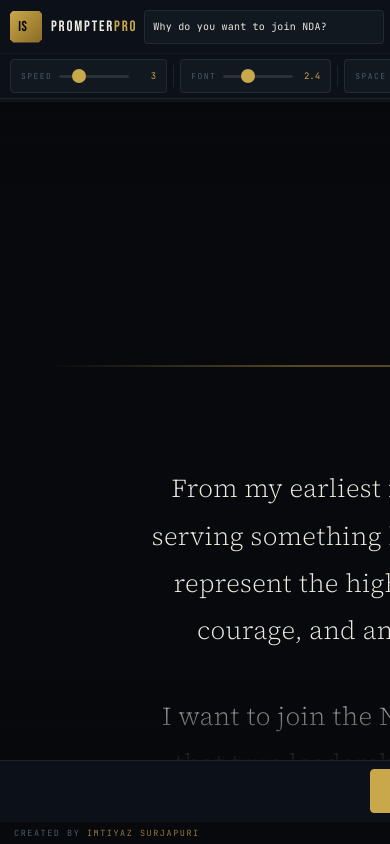
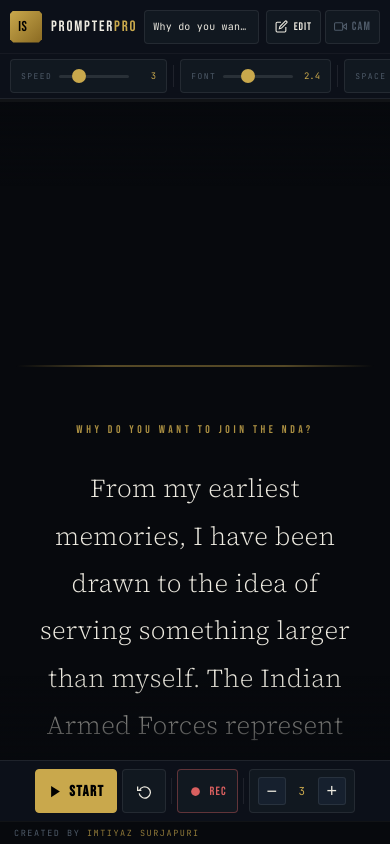
Before and after one commit to imtiyazkth/Teleprompter1, a plain HTML site: page index.html in a window 390 px wide. Drawn offline with Linux system fonts and the light colour scheme.

Commit message:
Add files via upload

```diff
--- a/index.html
+++ b/index.html
@@ -2,7 +2,7 @@
 <html lang="en">
 <head>
 <meta charset="UTF-8">
-<meta name="viewport" content="width=device-width, initial-scale=1.0, viewport-fit=cover">
+<meta name="viewport" content="width=device-width, initial-scale=1.0, maximum-scale=1.0, user-scalable=no, viewport-fit=cover">
 <meta name="apple-mobile-web-app-capable" content="yes">
 <meta name="theme-color" content="#07090d">
 <title>PrompterPro — Imtiyaz Surjapuri</title>
@@ -12,7 +12,7 @@
    TOKENS & RESET
 ═══════════════════════════════════════════════════ */
 *,*::before,*::after{box-sizing:border-box;margin:0;padding:0}
-html,body{height:100%;-webkit-text-size-adjust:100%}
+html,body{height:100%;-webkit-text-size-adjust:100%;overflow-x:hidden;}
 
 :root{
   /* palette */
@@ -46,6 +46,8 @@
   overflow:hidden;
   -webkit-font-smoothing:antialiased;
   touch-action:manipulation;
+  height:100%;
+  height:-webkit-fill-available;
 }
 
 /* ═══════════════════════════════════════════════════
@@ -54,8 +56,12 @@
 #app{
   display:grid;
   grid-template-rows:auto 3px 1fr auto auto;
+  height:100vh;
   height:100dvh;
+  max-height:100vh;
   max-height:100dvh;
+  max-width:100vw;
+  width:100%;
   overflow:hidden;
   position:relative;
 }
@@ -68,6 +74,8 @@
   border-bottom:1px solid var(--brd);
   z-index:20;
   flex-shrink:0;
+  max-width:100vw;
+  overflow:hidden;
 }
 
 /* ── Row 1 ── */
@@ -78,6 +86,8 @@
   gap:10px;
   min-height:54px;
   border-bottom:1px solid var(--brd2);
+  overflow:hidden;
+  max-width:100%;
 }
 
 /* Logo block */
@@ -134,19 +144,22 @@
   font-size:10px;
   padding:6px 8px;
   border-radius:4px;
-  flex:1;min-width:0;max-width:240px;
-  appearance:none;outline:none;
+  flex:1;min-width:0;max-width:100%;
+  appearance:none;-webkit-appearance:none;outline:none;
   letter-spacing:0.02em;
   cursor:pointer;
   transition:border-color .2s;
   height:34px;
+  overflow:hidden;
+  text-overflow:ellipsis;
+  white-space:nowrap;
 }
 
 select#topic-select:focus{border-color:var(--gold);}
 
 /* HR1 right actions */
 .hr1-right{
-  display:flex;align-items:center;gap:6px;flex-shrink:0;
+  display:flex;align-items:center;gap:4px;flex-shrink:0;
 }
 
 /* Status dot */
@@ -335,9 +348,12 @@
 }
 
 #tp-content{
-  padding:clamp(28vh,38vh,44vh) clamp(4%,10%,16%) clamp(38vh,48vh,54vh);
+  padding:clamp(28vh,38vh,44vh) clamp(16px,8%,16%) clamp(38vh,48vh,54vh);
   text-align:center;
   will-change:transform;
+  box-sizing:border-box;
+  width:100%;
+  overflow-x:hidden;
 }
 #tp-content.mirror{transform:scaleX(-1);}
 
@@ -357,9 +373,12 @@
   color:var(--tp-color);
   font-weight:300;
   letter-spacing:.012em;
-  max-width:820px;
+  max-width:min(820px, 100%);
+  width:100%;
   margin:0 auto;
   transition:color .25s,font-size .2s,line-height .2s;
+  word-wrap:break-word;
+  overflow-wrap:break-word;
 }
 #tp-text p{margin-bottom:1.5em;}
 
@@ -436,12 +455,15 @@
   display:flex;
   align-items:center;
   justify-content:center;
-  gap:8px;
+  gap:6px;
   flex-wrap:nowrap;
   flex-shrink:0;
   z-index:20;
   overflow-x:auto;
+  overflow-y:hidden;
   scrollbar-width:none;
+  max-width:100vw;
+  -webkit-overflow-scrolling:touch;
 }
 #controls::-webkit-scrollbar{display:none;}
 
@@ -737,11 +759,22 @@
 @media(max-width:400px){
   .hr1{padding:7px 10px;gap:7px;}
   .hr2{padding:5px 10px;gap:6px;}
-  #controls{padding:8px 10px;gap:6px;}
+  #controls{padding:8px 10px;gap:5px;}
   .logo-mark{width:32px;height:32px;}
   .logo-name{font-size:15px;}
   .logo-tag{display:none;}
-  .t-btn.play{min-width:90px;padding:0 16px;}
+  .t-btn.play{min-width:80px;padding:0 12px;}
+  .t-btn{padding:0 10px;font-size:12px;}
+  .btn.sm{padding:0 8px;font-size:11px;}
+  .tbtn{padding:0 8px;font-size:11px;}
+}
+
+@media(max-width:360px){
+  .hr1{padding:6px 8px;gap:5px;}
+  .logo-tag{display:none;}
+  select#topic-select{font-size:9px;}
+  .t-btn.play{min-width:70px;padding:0 10px;font-size:13px;}
+  #controls{gap:4px;}
 }
 
 @media(min-width:768px){
```
